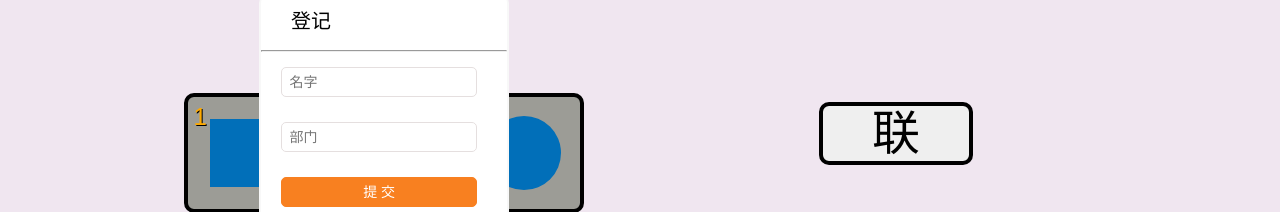
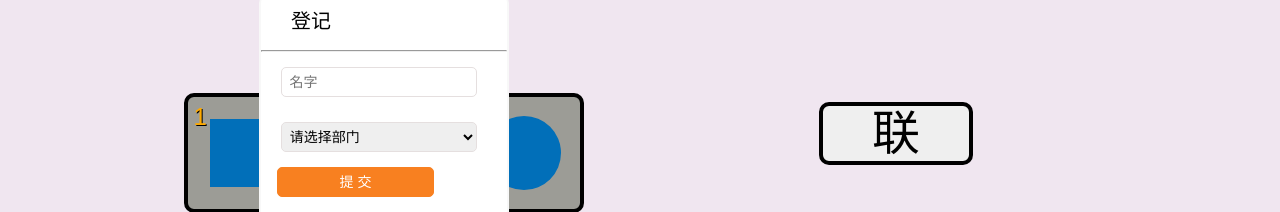
Before and after one commit to pipipipiu/-, a plain HTML site: page index.html in a window 1280 px wide. Shown: the part 107-319 px from the top of the page. Drawn offline with Linux system fonts and the light colour scheme.

Commit message:
Add files via upload

```diff
--- a/index.html
+++ b/index.html
@@ -44,7 +44,17 @@
                 <div class="input_1"><div class="login_logo">登记</div><div class="close">X</div></div>
                 <hr>
                 <div class="input_1"><input type="text" id="userName"  name="userName" placeholder="&nbsp;名字"  required="required"></div>
-                <div class="input_1"><input type="text" id="deptName" name="deptName" placeholder="&nbsp;部门"  required="required"></div>
+<!--                <div class="input_1"><input type="text" id="deptName" name="deptName" placeholder="&nbsp;部门"  required="required"></div>-->
+                <div class="input_1"><select  type="text" id="deptName" name="deptName" placeholder="&nbsp;部门"  required="required">
+                    <option disabled selected value>请选择部门</option>
+                    <option value="米数">米数</option>
+                    <option value="HR行政">行政</option>
+                    <option value="火树">火树</option>
+                    <option value="研究院">研究院</option>
+                    <option value="指易">指易</option>
+                    <option value="IT">IT</option>
+                    <option value="财务">财务</option>
+                </select>
                 <div class="input_1"><input class="submit_1" type="submit" value="提&nbsp;交" onclick="
                 return false;"></div>
             </form>
--- a/styles.css
+++ b/styles.css
@@ -210,6 +210,15 @@ input{
     font-size: 14px;
     padding: 4px;
 }
+select{
+    margin-left: 10%;
+    width:100%;
+    height:30px;
+    border-radius: 5px;
+    border:1px solid  #e5dfdf;
+    font-size: 14px;
+    padding: 4px;
+}
 .input_1 .login_logo{
     text-align: left;
     font-size: 20px;
```
